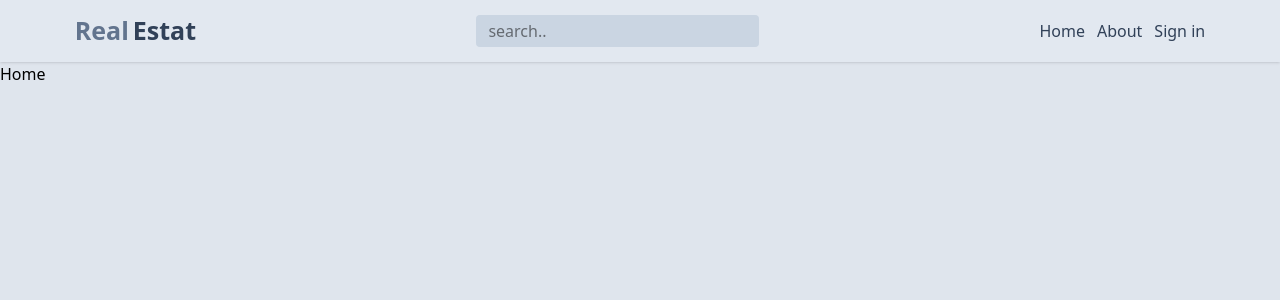
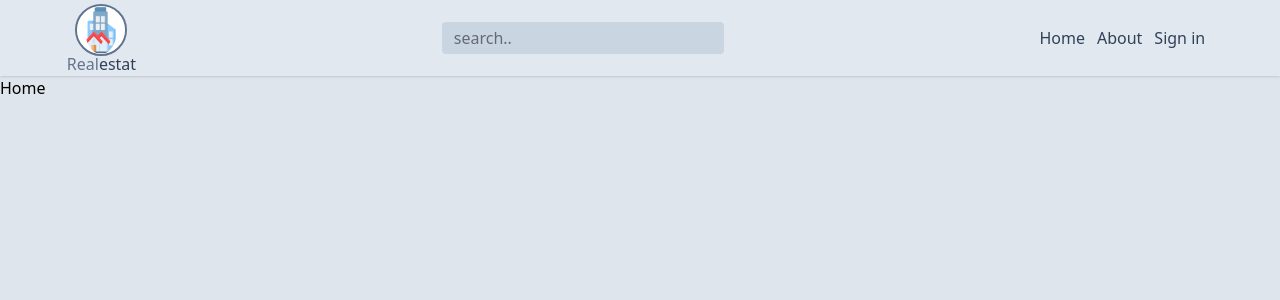
Before and after one commit to rahid-codeinstack/realestate-mern, a React (Vite) app in the folder client/: page / in a window 1280 px wide. Shown: the top 300 px of the page. Built offline with nearby package versions, Linux system fonts and the light colour scheme.

Commit message:
persist redux toolkite

```diff
--- a/client/src/components/Header/Header.jsx
+++ b/client/src/components/Header/Header.jsx
@@ -1,5 +1,7 @@
+
+import './Header.css'
+import estateLogo from '../../assets/estate.png'
 import { Link } from 'react-router-dom';
-import './Header.css'
 
 
 function Header() {
@@ -8,10 +10,17 @@ function Header() {
 
           <header className='header bg-slate-200 shadow-sm p-3'>
                <nav className='nav-bar m-auto flex justify-between items-center'>
-                    <h1 className='flex gap-1 lg:text-[25px] font-bold md:text-[25px]'>
-                              <span className='text-slate-500 capitalize '>real</span>
-                              <span className='text-slate-700 capitalize'>estat</span>
-                    </h1>
+
+                         <div className="flex flex-col justify-center i tems-center relative ">
+                               <h1 className='text-center -translate-y-2   border-2 border-slate-500 rounded-full overflow-hidden  '>
+                              <Link to={'/'}> <img src={estateLogo} alt="estate-logo" className='w-12 h-12 hover:scale-[102%] rounded-full  px-2 bg-red-500  transition-all bg-white' />     </Link>
+                             </h1>
+                           <div className="flex gap-1 absolute top-10  -left-2 ">
+                              <Link to={'/'}><span className='text-slate-500 capitalize '>real</span>
+                              <span className='text-slate-700 capitalize'>estat</span></Link>
+                             </div>
+                         </div>
+
                   <form className='bg-slate-300 justify-start search-form flex  items-center gap-2 py-1 px-3 rounded-sm'>
                          <input type="text" placeholder='search..' className='focus:outline-none  ' />
                     </form>
--- a/client/src/main.jsx
+++ b/client/src/main.jsx
@@ -4,9 +4,15 @@ import "./App.css"
 import App from './App.jsx'
 import Store from './redux/store/reduxStore.js'
 import {Provider} from 'react-redux'
+import { PersistGate } from 'redux-persist/integration/react'
+import { persiststore } from './redux/store/reduxStore.js'
+
 
 createRoot(document.getElementById('root')).render(
+   <PersistGate loading={false} persistor={persiststore}>
  <Provider store={Store}>
     <App/>
  </Provider>
+   </PersistGate>
+
 )
--- a/client/src/redux/store/reduxStore.js
+++ b/client/src/redux/store/reduxStore.js
@@ -1,16 +1,43 @@
 import { configureStore} from '@reduxjs/toolkit'
 import { combineReducers } from '@reduxjs/toolkit';
 import userReducer from '../user/userSlice.js';
+import {
+     persistReducer
+    ,persistStore
+    ,FLUSH,
+    PAUSE,
+    PERSIST,
+    PURGE,
+    REGISTER,
+} from 'redux-persist'
+import storage from 'redux-persist/lib/storage'
+
+
+// FLUSH,
+//      REHYDRATE,
+//      PAUSE,
+//      PERSIST,
+//      PURGE,
+     // REGISTER,
+
+const persistConfige={
+          key:'root',
+          storage,
+          version:1,
+}
 
 
 const rootReducer = combineReducers({userReducer})
 
+const persistreducer = persistReducer(persistConfige,rootReducer)
 
 
 const Store=configureStore({
           reducer:{
-               user:rootReducer,
+               user:persistreducer,
           },
-          middleware:(getdefaultMiddleware)=>getdefaultMiddleware({serializableCheck:true})
+          middleware:(getdefaultMiddleware)=>getdefaultMiddleware({serializableCheck:{ignoreActions:[FLUSH,PAUSE,PERSIST,PURGE,REGISTER]},})
 })
+
+export const persiststore=persistStore(Store)
 export default Store;
```
Also changed, not shown: client/src/assets/estate.png (added).
